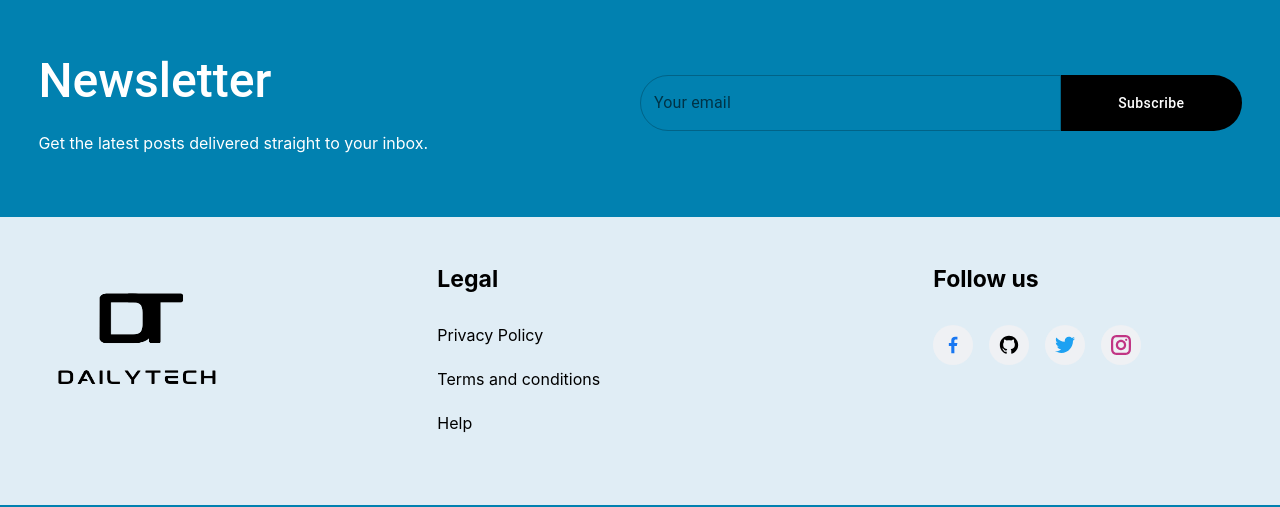
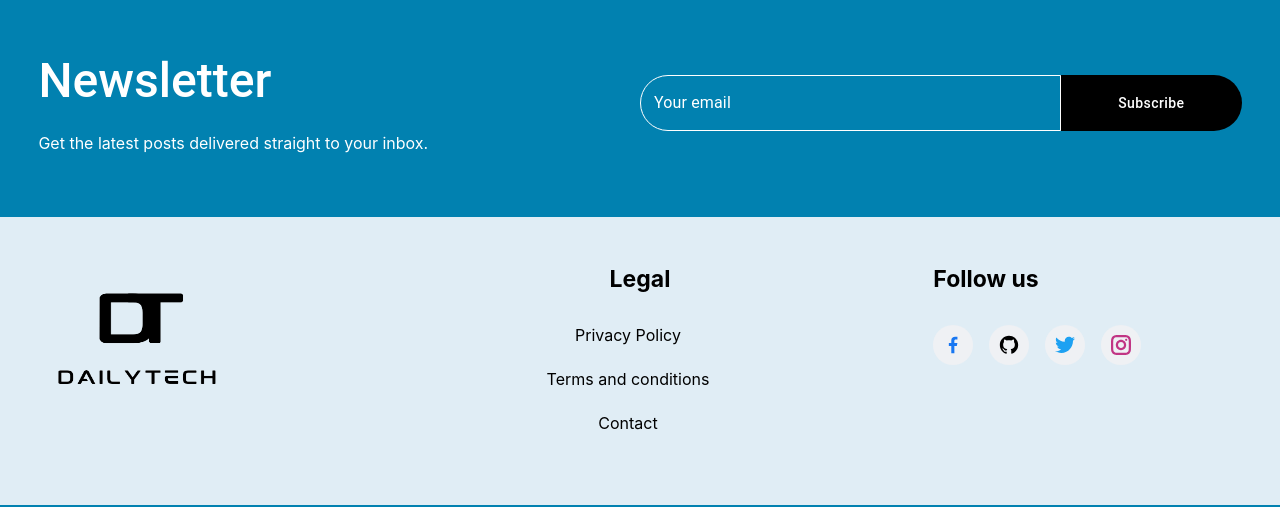
Before and after one commit to Cafarli/BlogSite, a React (Create React App) app: page / in a window 1280 px wide. Shown: the part 1645-2152 px from the top of the page. Built offline with nearby package versions, Linux system fonts and the light colour scheme.

Commit message:
contact page is ready

```diff
--- a/src/App.css
+++ b/src/App.css
@@ -24,3 +24,7 @@ body {
   border-radius: 30px;
   text-align: center;
 }
+.Contact {
+  width: 100%;
+  margin: 5% auto;
+}
--- a/src/App.js
+++ b/src/App.js
@@ -7,6 +7,7 @@ import {
 import Blogs from "./pages/Home/Home";
 import Footer from "./pages/Footer/Footer";
 import SingleBlog from "./pages/SingleBlog/SingleBlog";
+import Contact from "./pages/Contact/Contact";
 
 function Layout() {
   return (
@@ -29,6 +30,10 @@ const router = createBrowserRouter([
       {
         path: ":id",
         element: <SingleBlog />
+      },
+      {
+        path: "contact",
+        element: <Contact />
       }
     ],
   },
--- /dev/null
+++ b/src/pages/Contact/Contact.css
@@ -0,0 +1,4 @@
+.Contact .MuiOutlinedInput-root.Mui-focused .MuiOutlinedInput-notchedOutline {
+    border-color:  black!important;
+    color: black;
+}
--- /dev/null
+++ b/src/pages/Contact/Contact.jsx
@@ -0,0 +1,113 @@
+import { Typography, Box, TextField, FormControl, Button } from "@mui/material";
+import "./Contact.css";
+
+export default function Contact() {
+  const inputStyles = {
+    borderRadius: "30px",
+    pl: "10px",
+    color: "black",
+    borderColor: "black",
+    "&:focus": {
+      borderColor: "black",
+      color: "black",
+    },
+  };
+  const labelStyles = {
+    color: "black",
+    "&:focus": {
+      borderColor: "black",
+      color: "black",
+    },
+  };
+  return (
+    <div className="Contact">
+      <Box sx={{ width: "70%", m: "0 auto", textAlign: "center" }}>
+        <Typography sx={{ fontSize: "37px", fontWeight: "bold" }}>
+          Contact
+        </Typography>
+        <Typography sx={{ m: "5px 0" }}>
+          Hi! Do you have any questions or suggestions about this site? Send me
+          a message using below form. I will get back to you as soon as
+          possible.
+        </Typography>
+      </Box>
+      <Box
+        sx={{
+          margin: "5% auto",
+          width: "60%",
+          borderRadius: "30px",
+          boxShadow: "0px 1px 20px rgba(0,0,0,0.15)",
+          backgroundColor: "white",
+        }}
+      >
+        <FormControl
+          style={{
+            width: "80%",
+            m: "0 auto",
+            padding: "7% 10% 5% 10%",
+          }}
+        >
+          <Box sx={{ width: "100%" }}>
+            <TextField
+              label="Fullname"
+              sx={{ width: "100%", margin: "2% auto" }}
+              InputProps={{
+                sx: inputStyles,
+              }}
+              InputLabelProps={{ style: labelStyles }}
+            />
+          </Box>
+          <Box sx={{ width: "100%" }}>
+            <TextField
+              label="Email"
+              sx={{ width: "100%", margin: "2% auto" }}
+              InputProps={{
+                sx: inputStyles,
+              }}
+              InputLabelProps={{ style: labelStyles }}
+            />
+          </Box>
+          <Box sx={{ width: "100%" }}>
+            <TextField
+              label="Subject"
+              sx={{ width: "100%", margin: "2% auto" }}
+              InputProps={{
+                sx: inputStyles,
+              }}
+              InputLabelProps={{ style: labelStyles }}
+            />
+          </Box>
+          <Box sx={{ width: "100%" }}>
+            <TextField
+              label="Message"
+              sx={{ width: "100%", margin: "2% auto" }}
+              InputProps={{
+                sx: inputStyles,
+              }}
+              InputLabelProps={{ style: labelStyles }}
+              multiline
+              minRows={5}
+            />
+          </Box>
+          <Button
+            type="submit"
+            sx={{
+              width: "35%",
+              p: "2% 0",
+              m: "5% auto 3% auto",
+              backgroundColor: "#0181B0",
+              color: "white",
+              borderRadius: "30px",
+              "&:hover": {
+                backgroundColor: "black",
+                color: "white",
+              },
+            }}
+          >
+            Send
+          </Button>
+        </FormControl>
+      </Box>
+    </div>
+  );
+}
--- a/src/pages/Footer/Footer.css
+++ b/src/pages/Footer/Footer.css
@@ -11,17 +11,25 @@
     background-color: #0181B0;
     color: white;
 }
+.privacy a {
+    color: black;
+    text-decoration: none;
+}
 
-.MuiTextField-root{
+.Footer .MuiTextField-root{
     width: 70%;
     color: white;
 }
-.MuiOutlinedInput-root.Mui-focused .MuiOutlinedInput-notchedOutline {
+.Footer .MuiOutlinedInput-root.Mui-focused .MuiOutlinedInput-notchedOutline {
+    border-color:  white!important;
+    color: black;
+}
+.Footer .MuiOutlinedInput-notchedOutline {
     border-color:  white!important;
 }
-.MuiFormLabel-root.Mui-focused {
-    color: white !important;
 
+#newsletterEmail {
+    border-color: white;
 }
 .copyrightBox {
     width: 90%;
--- a/src/pages/Footer/Footer.jsx
+++ b/src/pages/Footer/Footer.jsx
@@ -15,12 +15,13 @@ import {
   GrInstagram,
   GrGithub,
 } from "react-icons/gr";
+import { Link } from "react-router-dom";
 
 const titleStyles = {
   color: "black",
   fontWeight: "700",
   fontSize: "23px",
-  mb:4
+  mb: 4,
 };
 const privacyStyles = {
   fontSize: "16px",
@@ -35,10 +36,10 @@ const privacyStyles = {
     textDecorationThickness: 2,
   },
 };
-const copyrightStyles ={
-  fontSize: '14px',
-  color: "white"
-}
+const copyrightStyles = {
+  fontSize: "14px",
+  color: "white",
+};
 
 export default function Footer() {
   return (
@@ -70,7 +71,19 @@ export default function Footer() {
                 borderTopLeftRadius: "50px",
                 borderBottomLeftRadius: "50px",
                 color: "white",
+                "&:focus":{
+                  color: "white",
+                }
               },
+            }}
+            InputLabelProps={{
+              style:{
+                color: "white",
+                "&:focus":{
+                  color: "white",
+                }
+
+              }
             }}
           />
           <Button
@@ -86,7 +99,7 @@ export default function Footer() {
               borderBottomLeftRadius: "0px",
               "&:hover": {
                 backgroundColor: "#E0EDF5",
-                color: "black"
+                color: "black",
               },
             }}
           >
@@ -94,43 +107,57 @@ export default function Footer() {
           </Button>
         </div>
       </div>
-      <Grid container sx={{pr:4, pl:4,mt:6,mb:6}}>
+      <Grid container sx={{ pr: 4, pl: 4, mt: 6, mb: 6 }}>
         {/* LOGO */}
         <Grid item md={4}>
-          <Box component="img" src={logo} sx={{height:"70%", width:"50%"}} />
+          <Box
+            component="img"
+            src={logo}
+            sx={{ height: "70%", width: "50%" }}
+          />
         </Grid>
         {/* LEGAL */}
-        <Grid item md={4}>
-            <Typography
-              component="p"
-              variant="p"
-              sx={[titleStyles]}
+        <Grid
+          item
+          md={4}
+          sx={{
+            display: "flex",
+            flexDirection: "column",
+            alignItems: "center",
+            textAlign: "center ",
+          }}
         >
+          <Typography component="p" variant="p" sx={[titleStyles]}>
             Legal
           </Typography>
-          <div className="privacy" style={{ display: "flex", flexDirection: 'column' }}>
+          <div
+            className="privacy"
+            style={{ display: "flex", flexDirection: "column" }}
+          >
+            <Link to="/privacy-policy">
               <Typography component="p" variant="p" sx={privacyStyles}>
                 Privacy Policy
               </Typography>
+            </Link>
+            <Link to="/terms-and-conditions">
               <Typography component="p" variant="p" sx={privacyStyles}>
                 Terms and conditions
               </Typography>
+            </Link>
+            <Link to="/contact">
               <Typography component="p" variant="p" sx={privacyStyles}>
-              Help
+                Contact
               </Typography>
+            </Link>
           </div>
         </Grid>
         {/* FOLLOW US */}
-        <Grid item md={4} sx={{ display: "flex", justifyContent:'center' }}>
+        <Grid item md={4} sx={{ display: "flex", justifyContent: "center" }}>
           <div className="follow-us">
-            <Typography
-              component="p"
-              variant="p"
-              sx={[titleStyles]}
-            >
+            <Typography component="p" variant="p" sx={[titleStyles]}>
               Follow us
             </Typography>
-            <Box sx={{ display: "flex", justifyContent:'center' }}>
+            <Box sx={{ display: "flex", justifyContent: "center" }}>
               <Avatar sx={{ mr: 2, color: "#1877f2", bgcolor: "#eff1f4" }}>
                 <GrFacebookOption />
               </Avatar>
@@ -148,8 +175,12 @@ export default function Footer() {
         </Grid>
       </Grid>
       <div className="copyrightBox">
-        <Typography component="p" variant="p" sx={copyrightStyles}>Copyright © {new Date().getFullYear()} </Typography>
-        <Typography component="p" variant="p"sx={copyrightStyles}>Powered by T.Jafarli</Typography>
+        <Typography component="p" variant="p" sx={copyrightStyles}>
+          Copyright © {new Date().getFullYear()}{" "}
+        </Typography>
+        <Typography component="p" variant="p" sx={copyrightStyles}>
+          Powered by T.Jafarli
+        </Typography>
       </div>
     </div>
   );
```
Also changed, not shown: src/pages/SingleBlog/SingleBlog.jsx (+0 -9 lines). Lines whose indentation alone changed are shown as unchanged.
